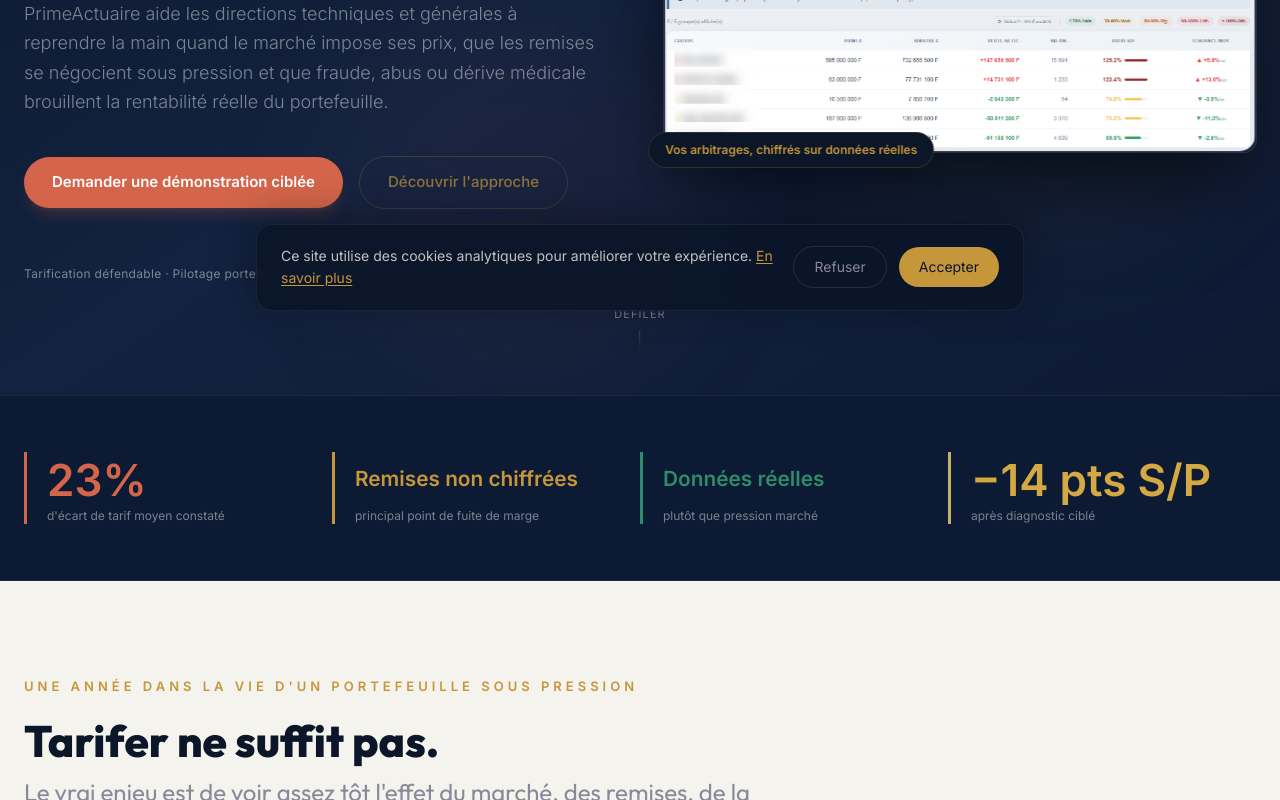
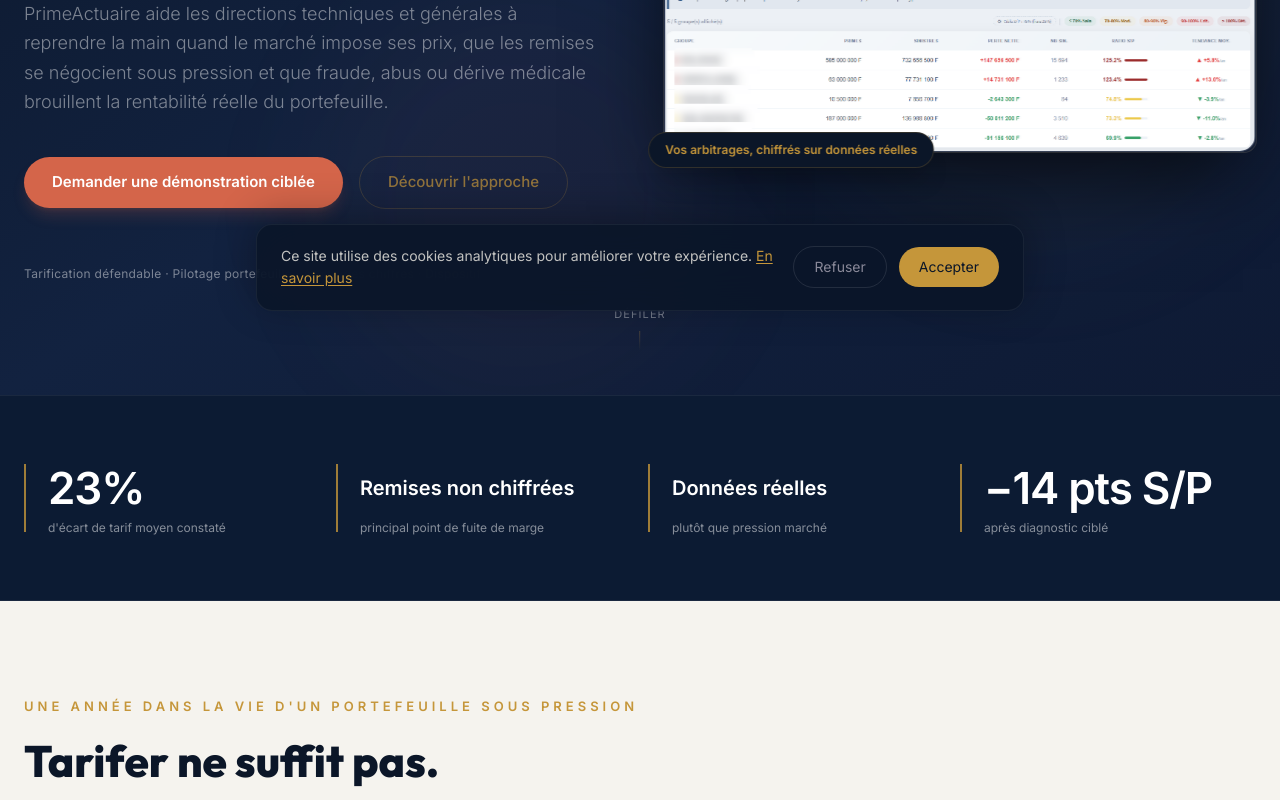
Before and after one commit to sidickgoldman/SiteWeb_PrimeActuaire, a Next.js app: page / in a window 1280 px wide. Shown: the part 465-1265 px from the top of the page. Built offline with nearby package versions, Linux system fonts and the light colour scheme.

Commit message:
design: StatBar - chiffres blancs unifies + accent gold (fin du gradient text)

```diff
--- a/src/components/StatBar.tsx
+++ b/src/components/StatBar.tsx
@@ -2,9 +2,6 @@
 
 import { motion } from "framer-motion";
 import { useI18n } from "@/i18n";
-
-const colors = ["text-coral", "text-gold", "text-teal", "text-gold-light"];
-const borderColors = ["border-coral", "border-gold", "border-teal", "border-[#C5B06A]"];
 
 const isNumericAnchor = (v: string) => /^[\d+\-\u2212]/.test(v.trim());
 
@@ -12,28 +9,38 @@
   const { t } = useI18n();
   return (
     <section className="bg-[#0c1b33] border-y border-white/[0.06]">
-      <div className="max-w-7xl mx-auto px-6 py-14 grid grid-cols-2 lg:grid-cols-4 gap-y-10 lg:gap-y-0">
-        {t.statBar.stats.map((s, i) => (
+      <div className="max-w-7xl mx-auto px-6 py-16 grid grid-cols-2 lg:grid-cols-4 gap-y-12 lg:gap-y-0 lg:gap-x-4">
+        {t.statBar.stats.map((s, i) => {
+          const isNumeric = isNumericAnchor(s.value);
+          return (
             <motion.div
               key={i}
               initial={{ opacity: 0, y: 16 }}
               whileInView={{ opacity: 1, y: 0 }}
               viewport={{ once: true, margin: "-50px" }}
-            transition={{ duration: 0.5, delay: i * 0.1, ease: [0.22, 1, 0.36, 1] }}
-            className={`border-l-[3px] pl-5 pr-6 ${borderColors[i]}`}
+              transition={{ duration: 0.5, delay: i * 0.08, ease: [0.22, 1, 0.36, 1] }}
+              className="relative pl-6 pr-6"
             >
+              {/* Fine barre gold unifiée */}
+              <span className="absolute left-0 top-1 bottom-1 w-[2px] bg-gold/80" />
+
               <div className="h-14 flex items-center">
-              <p className={`font-[var(--font-heading)] font-extrabold whitespace-nowrap leading-none ${colors[i]} ${
-                isNumericAnchor(s.value)
-                  ? "text-4xl lg:text-[2.75rem]"
-                  : "text-[1.1rem] lg:text-[1.3rem]"
-              }`}>
+                <p
+                  className={`font-[var(--font-heading)] font-extrabold whitespace-nowrap leading-none text-white ${
+                    isNumeric
+                      ? "text-4xl lg:text-[2.75rem] tracking-tight"
+                      : "text-[1.1rem] lg:text-[1.25rem]"
+                  }`}
+                >
                   {s.value}
                 </p>
               </div>
-            <p className="text-[12px] text-white/45 leading-snug">{s.label}</p>
+              <p className="text-[12px] text-white/50 leading-snug mt-1">
+                {s.label}
+              </p>
             </motion.div>
-        ))}
+          );
+        })}
       </div>
     </section>
   );
```
Lines whose indentation alone changed are shown as unchanged.
